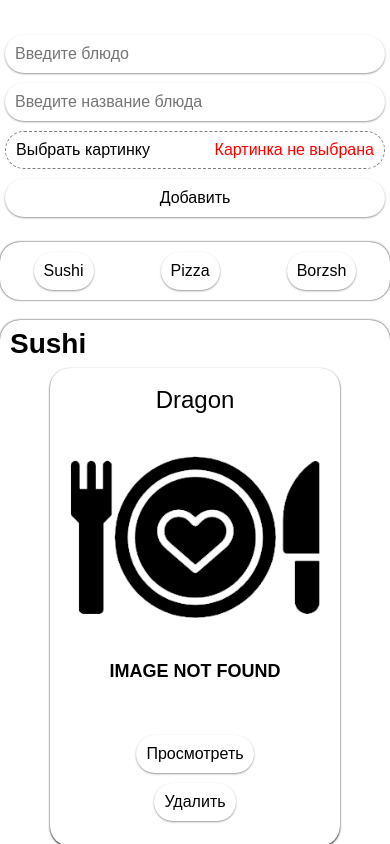
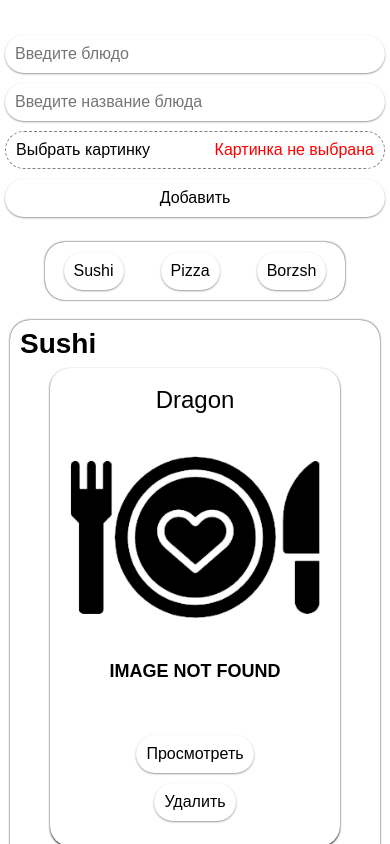
Before and after one commit to Ri4Chaard/My_cafe_website, a React (Create React App) app: page / in a window 390 px wide. Shown: the top 844 px of the page. Built offline with nearby package versions, Linux system fonts and the light colour scheme.

Commit message:
Adaptive to filter scrollbar added

```diff
--- a/src/components/DishTypesFilter.jsx
+++ b/src/components/DishTypesFilter.jsx
@@ -4,7 +4,20 @@ import { ArrowButton } from "./UI/button/filter_buttons/arrow_buttons/ArrowButto
 
 export const DishTypesFilter = ({ set, filter, chooser }) => {
     const [fixButtons, setFixButtons] = useState(false);
+    const [windowWidth, setWindowWidth] = useState(window.innerWidth);
     const ref = useRef(0);
+
+    useEffect(() => {
+        function handleWindowResize() {
+            setWindowWidth(window.innerWidth);
+        }
+        window.addEventListener("resize", handleWindowResize);
+        handleWindowResize();
+        console.log("newUseEffect");
+        return () => {
+            window.removeEventListener("resize", handleWindowResize);
+        };
+    }, []);
 
     useEffect(() => {
         console.log("worked");
@@ -12,8 +25,6 @@ export const DishTypesFilter = ({ set, filter, chooser }) => {
             setFixButtons(true);
         else setFixButtons(false);
     }, [[...set].length]);
-
-    console.log(ref);
 
     const backward = () => {
         ref.current.scrollLeft -= ref.current.scrollWidth / [...set].length;
@@ -26,23 +37,23 @@ export const DishTypesFilter = ({ set, filter, chooser }) => {
     return (
         <div
             style={
-                fixButtons
+                fixButtons && windowWidth > 482
                     ? {
                           display: "flex",
                           justifyContent: "center",
                           margin: "20px 0",
                       }
-                    : {}
+                    : null
             }
         >
-            {fixButtons ? (
+            {fixButtons && windowWidth > 482 ? (
                 <ArrowButton onClick={backward}>left</ArrowButton>
             ) : null}
             <div
                 ref={ref}
                 className="dish__filter"
                 style={
-                    fixButtons
+                    fixButtons && windowWidth > 482
                         ? { justifyContent: "flex-start" }
                         : {
                               justifyContent: "space-around",
@@ -73,7 +84,7 @@ export const DishTypesFilter = ({ set, filter, chooser }) => {
                     )
                 )}
             </div>
-            {fixButtons ? (
+            {fixButtons && windowWidth > 482 ? (
                 <ArrowButton onClick={forward}>right</ArrowButton>
             ) : null}
         </div>
--- a/src/components/UI/button/filter_buttons/arrow_buttons/ArrowButton.module.css
+++ b/src/components/UI/button/filter_buttons/arrow_buttons/ArrowButton.module.css
@@ -3,6 +3,7 @@
     font-weight: bold;
     background: #fff;
     box-shadow: 0px 0px 2px #000;
+    border-radius: 20px;
     padding: 5px;
     margin: 0 10px;
 }
--- a/src/styles/style.css
+++ b/src/styles/style.css
@@ -1,3 +1,6 @@
+* {
+    transition: all 0.2s ease-out;
+}
 body {
     font-family: Arial, "Helvetica Neue", Helvetica, sans-serif;
 }
@@ -33,6 +36,24 @@ body {
     box-shadow: 0px 0px 2px #000;
 }
 
+@media (max-width: 992px) {
+    .dish__filter {
+        max-width: 600px;
+    }
+}
+@media (max-width: 767px) {
+    .dish__filter {
+        max-width: 400px;
+    }
+}
+@media (max-width: 482px) {
+    .dish__filter {
+        /* flex-direction: column; */
+        max-width: 300px;
+        flex-wrap: wrap;
+    }
+}
+
 .dish__list {
     display: flex;
     flex-direction: column;
@@ -44,6 +65,14 @@ body {
 
 .dish__list:last-child {
     margin: 0;
+}
+@media (max-width: 1100px) {
+    .dish__list {
+        margin: 0 10px 20px;
+    }
+    .dish__list:last-child {
+        margin: 0 10px 0;
+    }
 }
 
 .dish__items {
```
Also changed, not shown: src/components/UI/button/filter_buttons/dish_type_buttons/FilterButton.module.css (+9 -0 lines).
